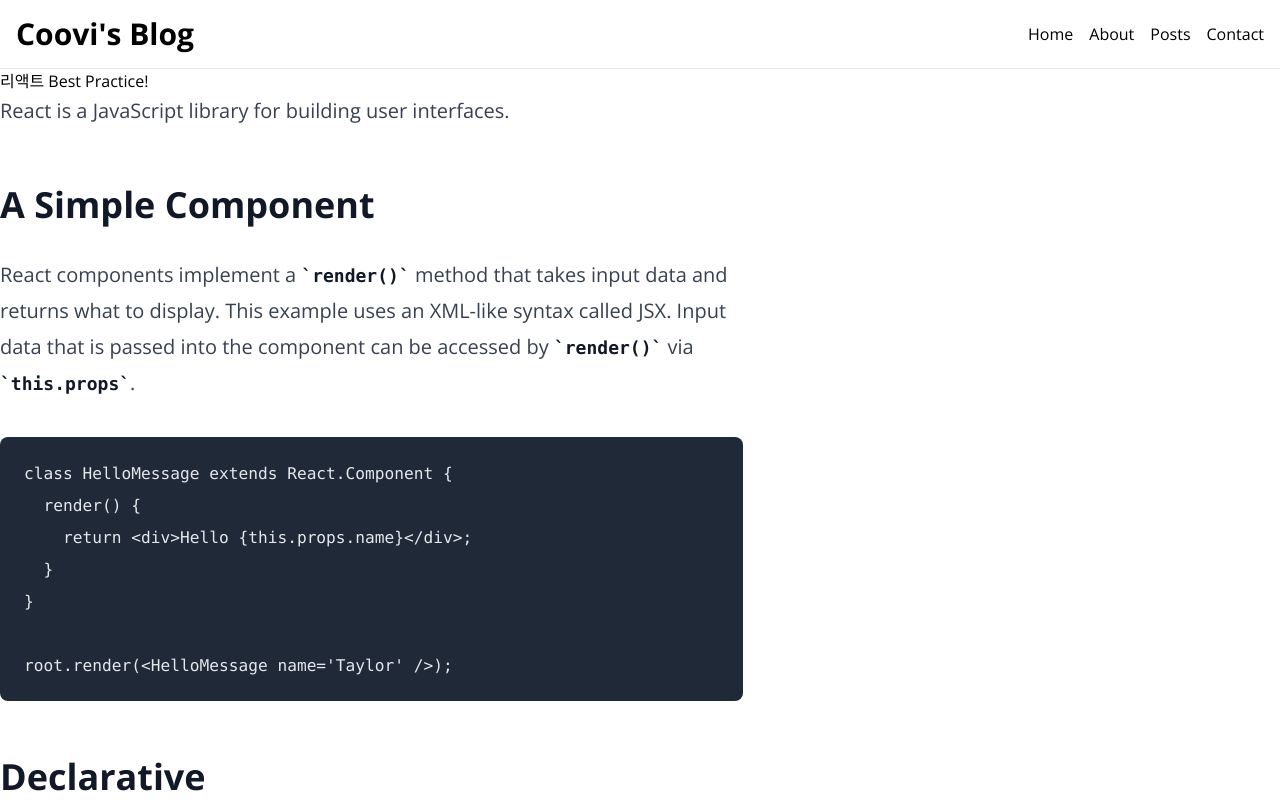
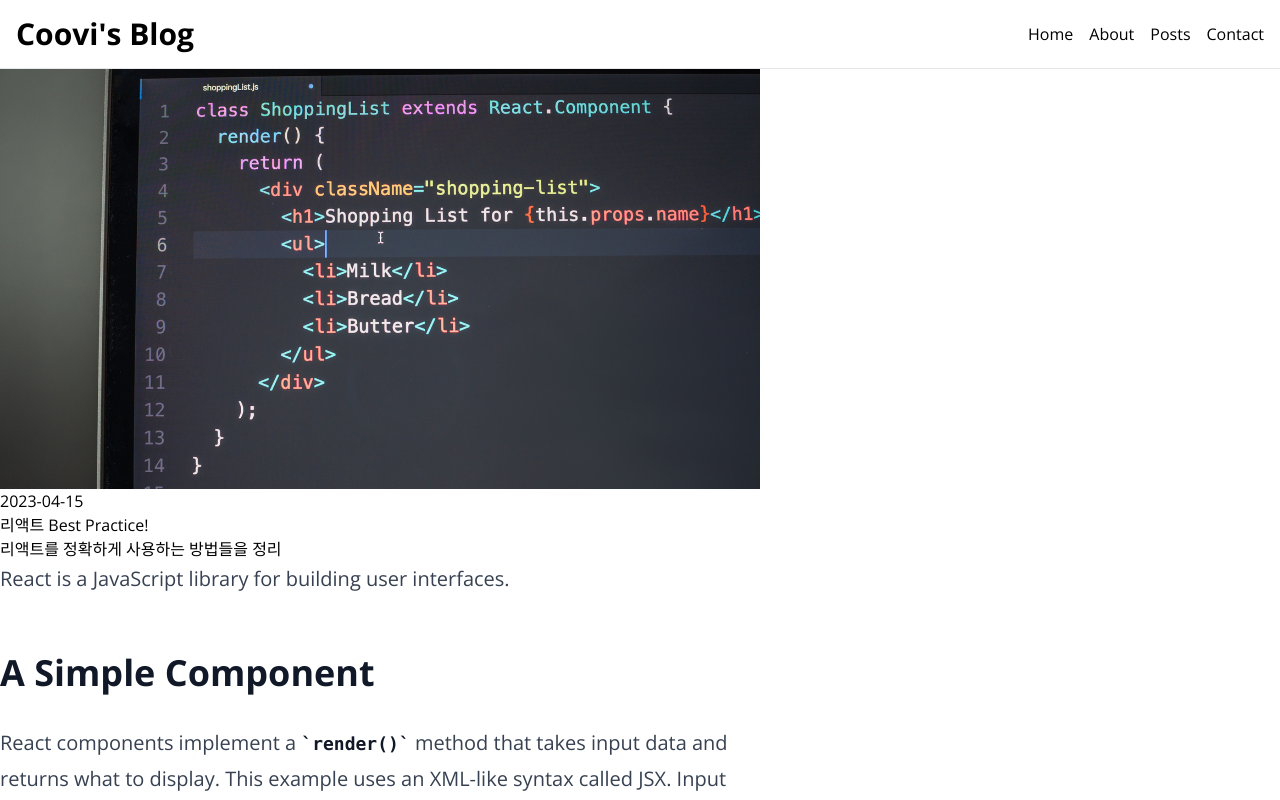
Before and after one commit to jangg0627/coovi_blog, a Next.js app: page /posts/best-react-practices in a window 1280 px wide. Built offline with nearby package versions, Linux system fonts and the light colour scheme.

Commit message:
🔨📐 포스트별 페이지 구현

```diff
--- a/src/app/posts/[slug]/page.tsx
+++ b/src/app/posts/[slug]/page.tsx
@@ -1,5 +1,6 @@
+import Image from "next/image";
+
 import MarkdownViewer from "@/components/MarkdownViewer";
-
 import { getPostData } from "@/service/posts";
 
 type Props = {
@@ -7,12 +8,22 @@ type Props = {
 };
 
 export default async function Page({ params: { slug } }: Props) {
-  const post = await getPostData(slug);
+  const { title, description, date, path, content } = await getPostData(slug);
 
   return (
-    <>
-      <h1>{post.title}</h1>
-      <MarkdownViewer content={post.content} />;
-    </>
+    <article>
+      <Image
+        src={`/images/posts/${path}.png`}
+        alt={`${title} image`}
+        width={760}
+        height={420}
+      />
+      <section>
+        <p>{date.toString()}</p>
+        <h1>{title}</h1>
+        <p>{description}</p>
+        <MarkdownViewer content={content} />;
+      </section>
+    </article>
   );
 }
```
